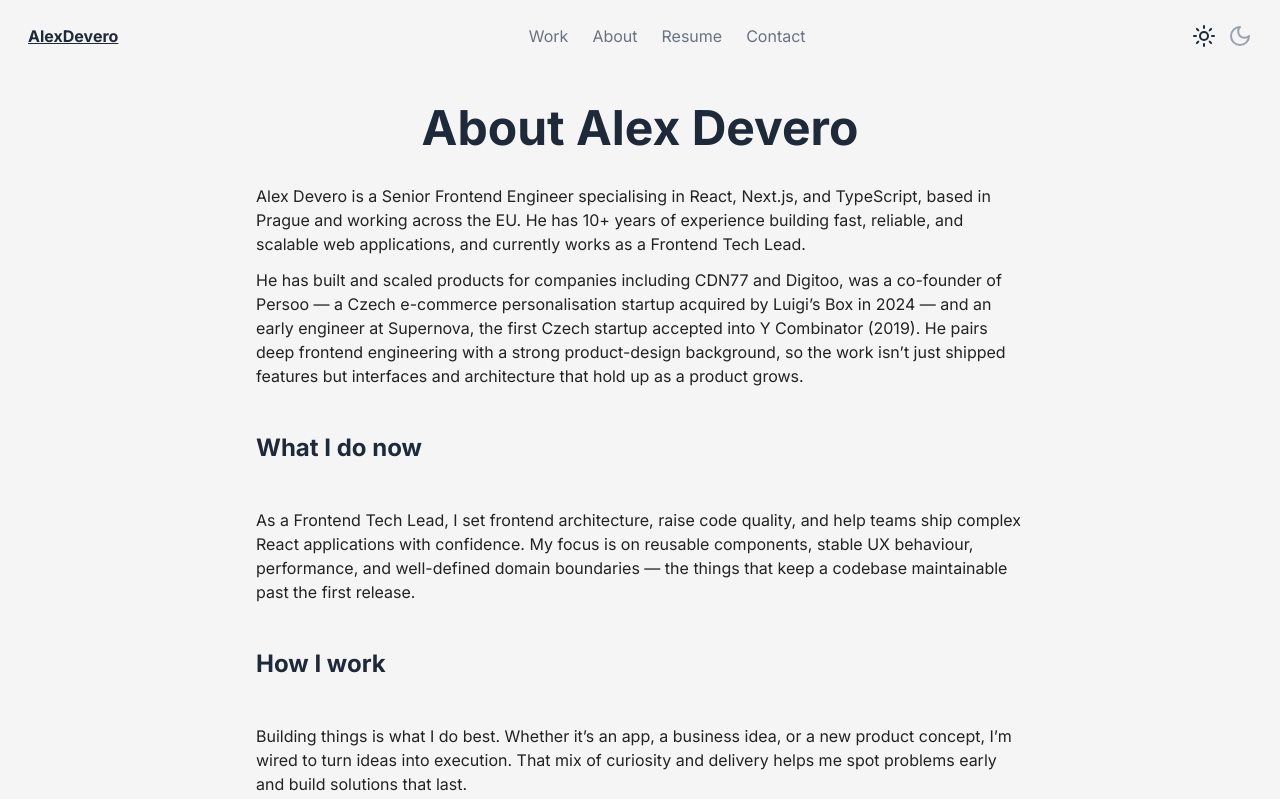
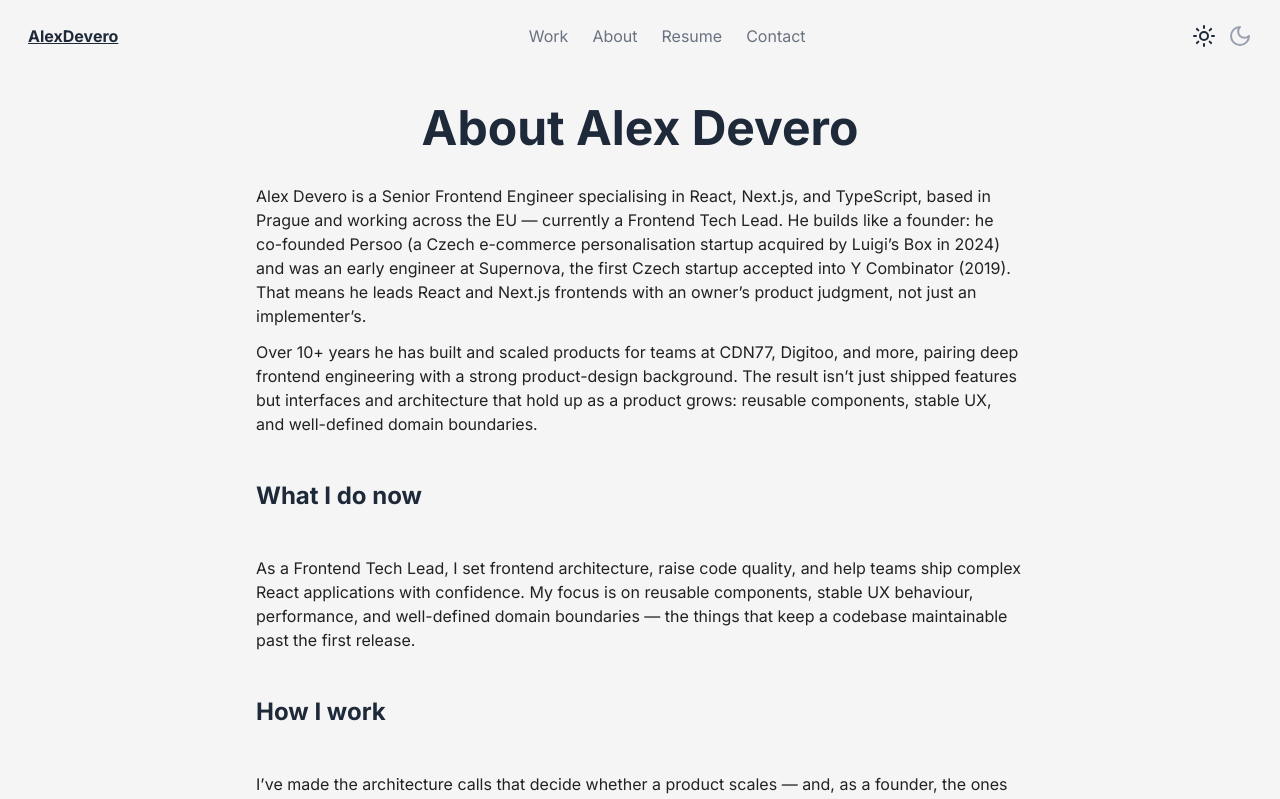
Before and after one commit to alexdevero/alex-devero-website-nextjs, a Next.js app: page /about in a window 1280 px wide. Shown: the top 799 px of the page. Built offline with nearby package versions, Linux system fonts and the light colour scheme; no server answers; some icons are missing; what next-recaptcha-v3 would draw is missing.

Commit message:
chore: update positioning on homepage and about page

```diff
--- a/src/components/Pages/AboutPage/AboutPage.tsx
+++ b/src/components/Pages/AboutPage/AboutPage.tsx
@@ -65,17 +65,18 @@ export const AboutPage = () => (
       <div className="flex max-w-3xl flex-col gap-3">
         <Typography>
           Alex Devero is a Senior Frontend Engineer specialising in React, Next.js, and TypeScript,
-          based in Prague and working across the EU. He has 10+ years of experience building fast,
-          reliable, and scalable web applications, and currently works as a Frontend Tech Lead.
+          based in Prague and working across the EU &mdash; currently a Frontend Tech Lead. He builds
+          like a founder: he co-founded Persoo (a Czech e-commerce personalisation startup acquired
+          by Luigi&rsquo;s Box in 2024) and was an early engineer at Supernova, the first Czech
+          startup accepted into Y Combinator (2019). That means he leads React and Next.js frontends
+          with an owner&rsquo;s product judgment, not just an implementer&rsquo;s.
         </Typography>
 
         <Typography>
-          He has built and scaled products for companies including CDN77 and Digitoo, was a
-          co-founder of Persoo &mdash; a Czech e-commerce personalisation startup acquired by
-          Luigi&rsquo;s Box in 2024 &mdash; and an early engineer at Supernova, the first Czech
-          startup accepted into Y Combinator (2019). He pairs deep frontend engineering with a
-          strong product-design background, so the work isn&rsquo;t just shipped features but
-          interfaces and architecture that hold up as a product grows.
+          Over 10+ years he has built and scaled products for teams at CDN77, Digitoo, and more,
+          pairing deep frontend engineering with a strong product-design background. The result
+          isn&rsquo;t just shipped features but interfaces and architecture that hold up as a product
+          grows: reusable components, stable UX, and well-defined domain boundaries.
         </Typography>
 
         <Typography as="h2" centered={false} className="mb-1" variant="h4">
@@ -94,9 +95,11 @@ export const AboutPage = () => (
         </Typography>
 
         <Typography>
-          Building things is what I do best. Whether it&rsquo;s an app, a business idea, or a new
-          product concept, I&rsquo;m wired to turn ideas into execution. That mix of curiosity and
-          delivery helps me spot problems early and build solutions that last.
+          I&rsquo;ve made the architecture calls that decide whether a product scales &mdash; and, as
+          a founder, the ones that decide whether a startup ships at all. I optimise for the
+          decisions that compound: clear domain boundaries, reusable components, and a codebase the
+          next engineer can move through quickly. Curiosity gets me to the problem early; judgment
+          gets it solved in a way that lasts.
         </Typography>
 
         <Typography>Outside of code, you&rsquo;ll usually find me:</Typography>
--- a/src/components/Pages/Homepage/Homepage.tsx
+++ b/src/components/Pages/Homepage/Homepage.tsx
@@ -18,14 +18,15 @@ export const HomePage: FC = () => (
           Senior Frontend Engineer (React/Next.js)
         </Typography>
         <Typography as="h2" variant="body" centered>
-          I&rsquo;m Alex Devero &ndash; a frontend engineer and current Frontend Tech Lead with 10+
-          years building React &amp; Next.js applications. I design frontend architecture that holds
-          up under real product complexity: reusable components, stable UX behavior, and
-          well-defined domain boundaries.
+          I&rsquo;m Alex Devero &ndash; a Frontend Tech Lead who builds like a founder. I co-founded
+          an acquired startup and was an early engineer at the first Czech Y Combinator company, so
+          I lead React &amp; Next.js frontends with an owner&rsquo;s product judgment, not just an
+          implementer&rsquo;s &ndash; architecture that holds up as products grow. 10+ years, across
+          the EU and remote.
         </Typography>
 
         <Typography className="my-4 flex flex-col items-center justify-center gap-2 md:flex-row">
-          Trusted by teams at{' '}
+          From a startup I co-founded to established platforms{' '}
           {/* Names as real text for AI parsers and screen readers; the logos below are decorative. */}
           <span className="sr-only">CDN77, Digitoo, and Persoo.</span>
           <div
```
